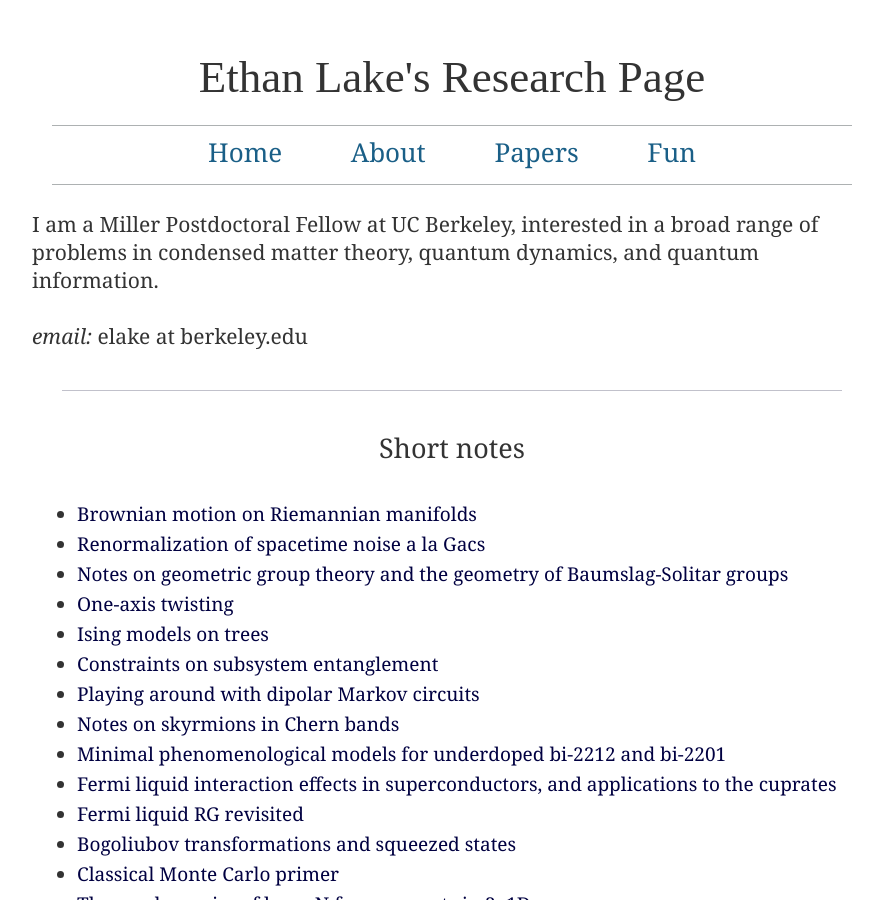
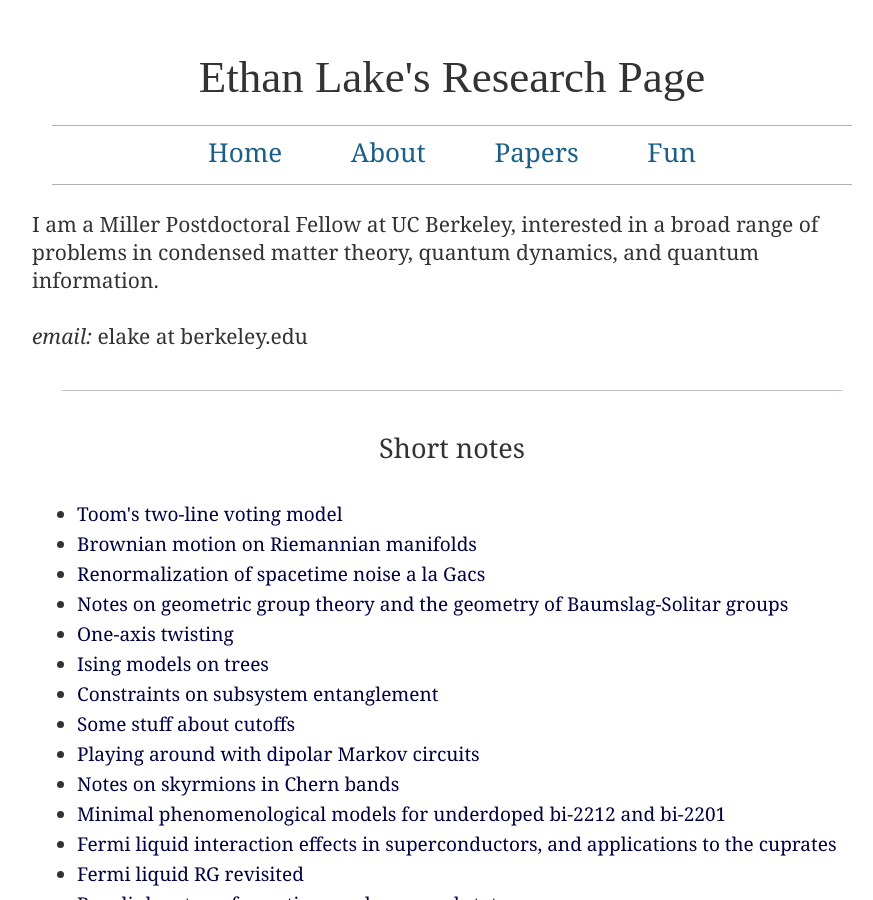
Before and after one commit to ethanlake/ethanlake.github.io, a Jekyll site: the page index.html, which Jekyll copies as it is, in a window 1280 px wide and 900 px high. Shown: the whole window, without its empty margins (188-1061 px from the left). Built offline with Jekyll 4.4.1, drawn with Linux system fonts in a browser that asks for light colours.

Commit message:
Update index.html

```diff
--- a/index.html
+++ b/index.html
@@ -53,12 +53,14 @@
  <br>
   <ul>
     <!-- <li><a href="/blogs/blog_test">Test</a></li> -->
+      <li><a href="notes/tlv_notes.pdf">Toom's two-line voting model</a> </li>
     <li><a href="notes/brownian.pdf">Brownian motion on Riemannian manifolds</a> </li>
       <li><a href="https://drive.google.com/file/d/1CQtxF14_Vvmr0cWxqH1wSxVYtKSgr2Fw/view?usp=sharing">Renormalization of spacetime noise a la Gacs</a> </li>
       <li><a href="https://drive.google.com/file/d/1rakRS8_Gx9wYWU7PL9D7QIMPKEvVn8pe/view?usp=sharing">Notes on geometric group theory and the geometry of Baumslag-Solitar groups</a> </li>
       <li><a href="https://drive.google.com/file/d/1ByzKw2_KlDKCWT5FSw6sYwaihpkFWRzQ/view?usp=sharing">One-axis twisting</a> </li>
       <li><a href="https://drive.google.com/file/d/1SJbYJEAD2MlAKa6LxqbADyql_akn0H5G/view?usp=sharing">Ising models on trees</a> </li>
       <li><a href="https://drive.google.com/file/d/1dq7QWaL_V88dLb5a0NYa3M91Zwclp8zz/view?usp=sharing">Constraints on subsystem entanglement</a> </li>
+      <li><a href="notes/cutoffs.pdf">Some stuff about cutoffs</a> </li>
       <!-- <li><a href="https://drive.google.com/file/d/1uo7mNY3QEFDrxHJmf4lZbOGHtcGogpoj/view?usp=sharing">Notes on multipolar diffusion</a></li>  -->
       <li><a href="https://drive.google.com/file/d/1CqX9ghVLCFdwlq0GzzjUrjs3V0oYc4s2/view?usp=sharing">Playing around with dipolar Markov circuits</a> </li>
       <li><a href="https://drive.google.com/file/d/1F_aYYdKE6ul0HBKH4LxmByNvbYw4Iio_/view?usp=sharing">Notes on skyrmions in Chern bands</a> </li>
```
